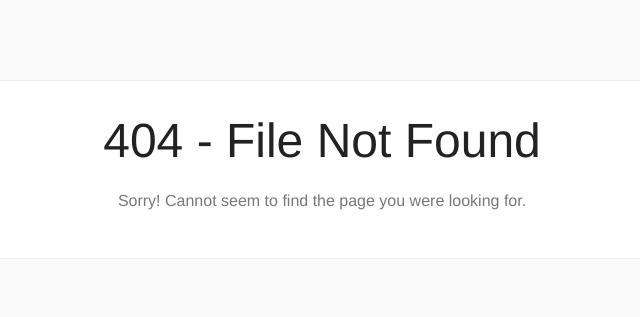
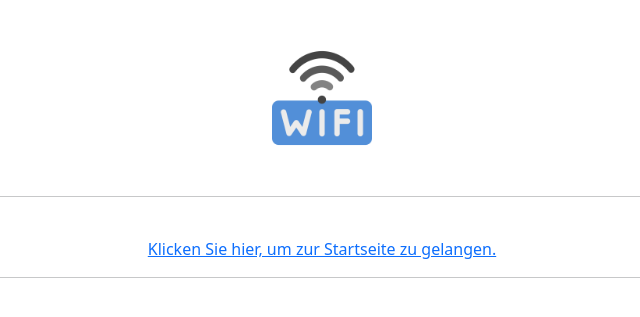
Before and after one commit to FreieWaldorfschuleAugsburg/wifi, a CodeIgniter 4 app: template app/Views/errors/html/error_404.php in a window 1280 px wide. Shown: the top 317 px of the page, without its empty margins (318-958 px from the left). Run offline with PHP 8.4 and a stand-in for CodeIgniter, Linux system fonts and the light colour scheme; the template is opened without the code that fills it, so the values that code supplies are empty; some libraries are stand-ins or nearby versions.

Commit message:
Adds custom 404 and error page

```diff
--- a/app/Language/de/login.php
+++ b/app/Language/de/login.php
@@ -3,6 +3,7 @@
 return [
     'title' => 'Bitte melden Sie sich an',
     'error' => [
+        'noConnection' => 'Es konnte keine Verbindung zum Authentifizierungsserver aufgebaut werden!',
         'invalidCredentials' => 'Benutzername oder Passwort falsch!',
         'noPermissions' => 'Sie sind nicht berechtigt dieses System zu verwenden!',
         'userGone' => 'Ihr Benutzerkonto existiert nicht mehr, oder wurde deaktiviert!'
--- a/app/Views/errors/html/error_404.php
+++ b/app/Views/errors/html/error_404.php
@@ -1,84 +1,41 @@
 <!DOCTYPE html>
-<html lang="en">
+<html lang="<?= service('request')->getLocale(); ?>">
+
 <head>
-	<meta charset="utf-8">
-	<title>404 Page Not Found</title>
+    <meta charset="utf-8">
+    <meta name="viewport" content="width=device-width, initial-scale=1, shrink-to-fit=no">
 
-	<style>
-		div.logo {
-			height: 200px;
-			width: 155px;
-			display: inline-block;
-			opacity: 0.08;
-			position: absolute;
-			top: 2rem;
-			left: 50%;
-			margin-left: -73px;
-		}
-		body {
-			height: 100%;
-			background: #fafafa;
-			font-family: "Helvetica Neue", Helvetica, Arial, sans-serif;
-			color: #777;
-			font-weight: 300;
-		}
-		h1 {
-			font-weight: lighter;
-			letter-spacing: 0.8;
-			font-size: 3rem;
-			margin-top: 0;
-			margin-bottom: 0;
-			color: #222;
-		}
-		.wrap {
-			max-width: 1024px;
-			margin: 5rem auto;
-			padding: 2rem;
-			background: #fff;
-			text-align: center;
-			border: 1px solid #efefef;
-			border-radius: 0.5rem;
-			position: relative;
-		}
-		pre {
-			white-space: normal;
-			margin-top: 1.5rem;
-		}
-		code {
-			background: #fafafa;
-			border: 1px solid #efefef;
-			padding: 0.5rem 1rem;
-			border-radius: 5px;
-			display: block;
-		}
-		p {
-			margin-top: 1.5rem;
-		}
-		.footer {
-			margin-top: 2rem;
-			border-top: 1px solid #efefef;
-			padding: 1em 2em 0 2em;
-			font-size: 85%;
-			color: #999;
-		}
-		a:active,
-		a:link,
-		a:visited {
-			color: #dd4814;
-		}
-	</style>
+    <title><?= lang('app.name') ?></title>
+
+    <link href="<?= base_url('/') ?>/assets/img/logo.png" rel="icon">
+    <link href="https://cdn.jsdelivr.net/npm/bootstrap@5.0.2/dist/css/bootstrap.min.css" rel="stylesheet"
+          integrity="sha384-EVSTQN3/azprG1Anm3QDgpJLIm9Nao0Yz1ztcQTwFspd3yD65VohhpuuCOmLASjC" crossorigin="anonymous">
+    <link rel="stylesheet" href="https://cdnjs.cloudflare.com/ajax/libs/font-awesome/6.1.2/css/all.min.css"
+          integrity="sha512-1sCRPdkRXhBV2PBLUdRb4tMg1w2YPf37qatUFeS7zlBy7jJI8Lf4VHwWfZZfpXtYSLy85pkm9GaYVYMfw5BC1A=="
+          crossorigin="anonymous" referrerpolicy="no-referrer"/>
 </head>
+
 <body>
-	<div class="wrap">
-		<h1>404 - File Not Found</h1>
+<div class="container px-4 mt-4">
+    <div class="row mt-5 justify-content-center">
+        <div class="col-lg-8 text-center">
+            <img src="<?= base_url('/') ?>/assets/img/logo.png" width="100" height="100" alt="" class="mx-auto d-block">
+            <h1 class="mb-5"><?= lang('app.name') ?></h1>
+            <hr>
+            <h4><?= lang('app.error.404.title') ?></h4>
+            <p><?= lang('app.error.404.text') ?><br/>
+                <a href="<?= base_url('/') ?>">Klicken Sie hier, um zur Startseite zu gelangen.</a>
+            </p>
+            <hr>
+        </div>
+    </div>
+</div>
 
-		<p>
-			<?php if (! empty($message) && $message !== '(null)') : ?>
-				<?= nl2br(esc($message)) ?>
-			<?php else : ?>
-				Sorry! Cannot seem to find the page you were looking for.
-			<?php endif ?>
-		</p>
-	</div>
+<div class="text-center mt-5">
+    <p class="text-muted"><?= lang('app.copyright') ?></p>
+</div>
+<script src="https://cdn.jsdelivr.net/npm/bootstrap@5.0.2/dist/js/bootstrap.bundle.min.js"
+        integrity="sha384-MrcW6ZMFYlzcLA8Nl+NtUVF0sA7MsXsP1UyJoMp4YLEuNSfAP+JcXn/tWtIaxVXM"
+        crossorigin="anonymous"></script>
 </body>
 </html>
```
Also changed, not shown: app/Language/de/app.php (+11 -1 lines), app/Views/errors/html/production.php (+31 -17 lines).
